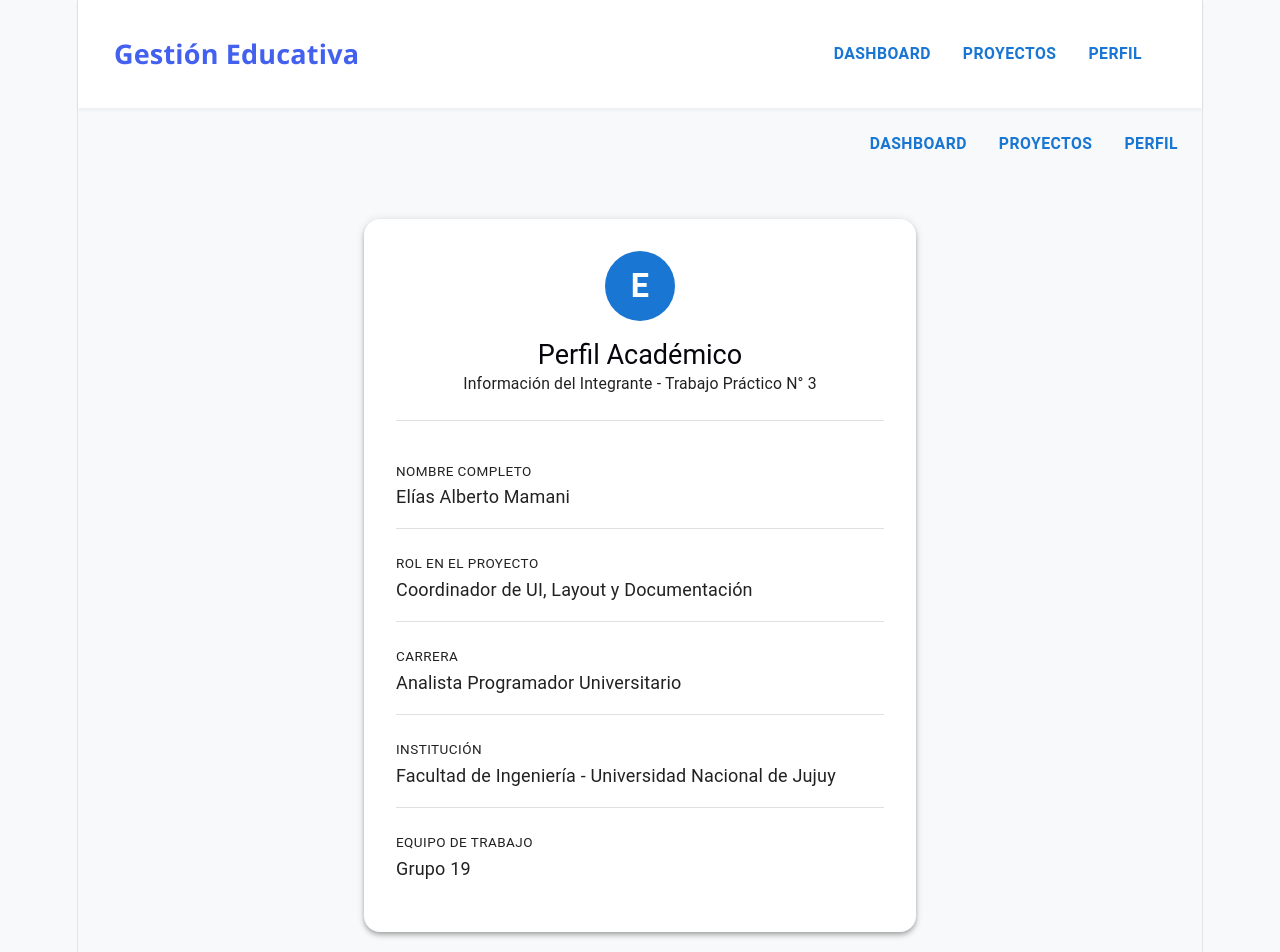
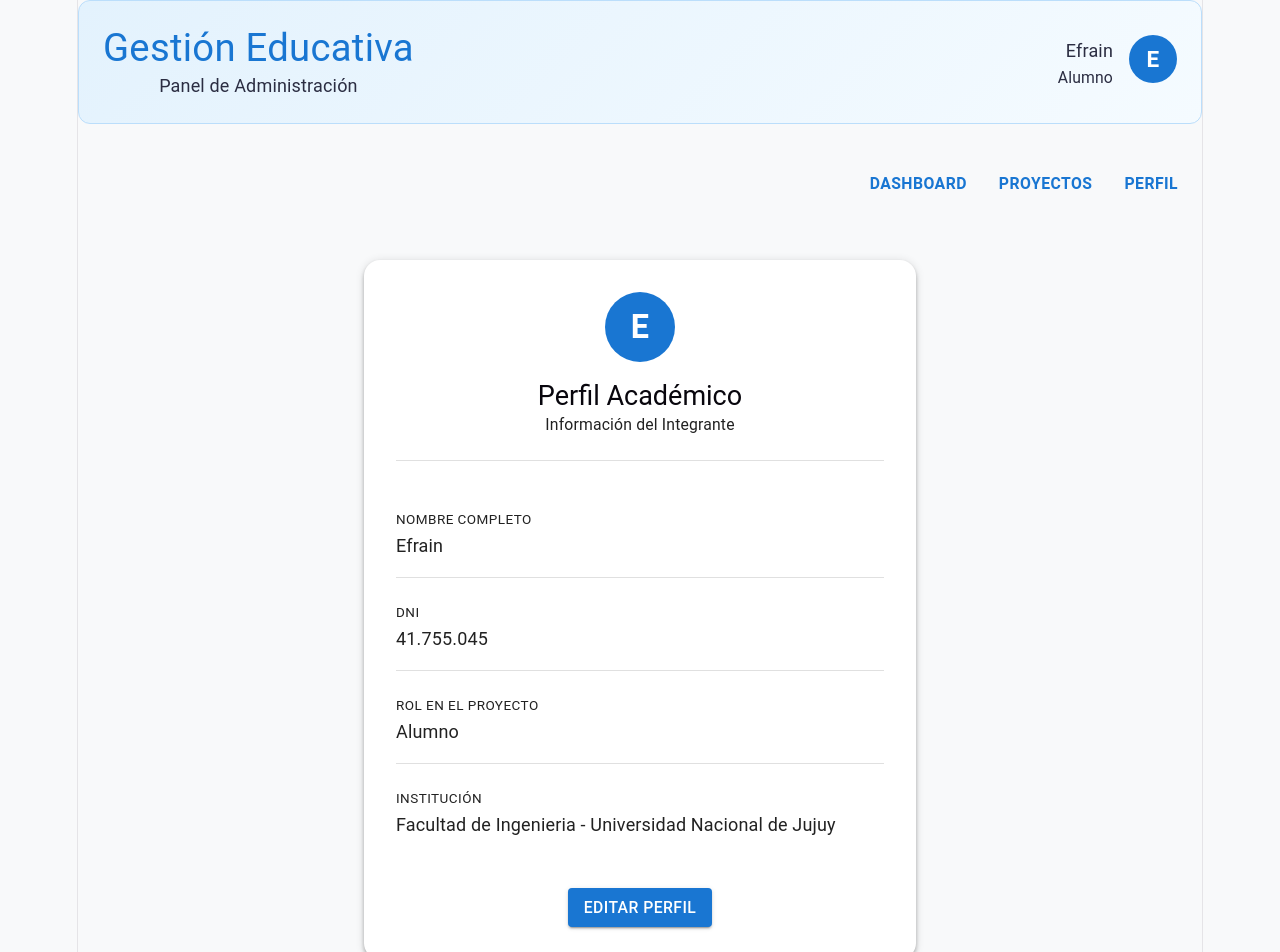
Before and after one commit to ArmeyaEfraain/pv_tp3_grupo19, a React (Vite) app: page /perfil in a window 1280 px wide. Shown: the top 952 px of the page. Built offline with nearby package versions, Linux system fonts and the light colour scheme.

Commit message:
feat: interfaz de perfil conectada a context api y readme actualizado

```diff
--- a/src/App.jsx
+++ b/src/App.jsx
@@ -5,6 +5,7 @@ import Header from './components/Header';
 import Nav from './components/Nav';
 import Footer from './components/Footer';
 import RegistroActividad from './components/RegistroActividad';
+import { UsuarioProvider } from './context/UsuarioContext';
 
 import ListaProyectos from './views/ListaProyectos';
 import DetalleProyecto from './views/DetalleProyecto';
@@ -53,6 +54,7 @@ function App() {
   );
 
   return (
+   <UsuarioProvider>
     <Router>
       <Header />
       <Nav />
@@ -89,7 +91,8 @@ function App() {
       </main>
 
       <Footer />
-    </Router>
+     </Router>
+    </UsuarioProvider>
   );
 }
 
--- a/src/components/Header.jsx
+++ b/src/components/Header.jsx
@@ -1,11 +1,50 @@
-import Nav from './Nav';
+import React, { useContext } from 'react';
+import { Box, Typography, Avatar, Stack } from '@mui/material';
+import { UsuarioContext } from '../context/UsuarioContext';
 
 const Header = () => {
+    const { usuario } = useContext(UsuarioContext);
+
     return (
-        <header className="main-header">
-            <div className="logo">Gestión Educativa</div>
-            <Nav />
-        </header>
+        <Box
+            component="header"
+            sx={{
+                p: 3,
+                mb: 3,
+                display: 'flex',
+                justifyContent: 'space-between',
+                alignItems: 'center',
+                borderRadius: 3,
+                background: 'linear-gradient(135deg, #e3f2fd, #f5fbff)',
+                border: '1px solid #bbdefb'
+            }}
+        >
+            <Box>
+                <Typography variant="h4" component="h1" fontWeight="bold" color="primary">
+                    Gestión Educativa
+                </Typography>
+                <Typography variant="body1" color="text.secondary">
+                    Panel de Administración
+                </Typography>
+            </Box>
+
+            {usuario && (
+                <Stack direction="row" spacing={2} alignItems="center">
+                    <Box sx={{ textAlign: 'right' }}>
+                        <Typography variant="subtitle1" fontWeight="bold" color="text.primary">
+                            {usuario.nombre}
+                        </Typography>
+                        <Typography variant="body2" color="text.secondary">
+                            {usuario.rol}
+                        </Typography>
+                    </Box>
+
+                    <Avatar sx={{ bgcolor: 'primary.main', width: 48, height: 48, fontWeight: 'bold' }}>
+                        {usuario.nombre.charAt(0)}
+                    </Avatar>
+                </Stack>
+            )}
+        </Box>
     );
 };
 
--- a/src/views/Perfil.jsx
+++ b/src/views/Perfil.jsx
@@ -1,36 +1,116 @@
-import React from 'react';
-import { Container, Paper, Box, Typography, Divider, List, ListItem, ListItemText, Avatar } from '@mui/material'; // Componentes oficiales de MUI
+import React, { useState, useContext } from 'react';
+import { Container, Paper, Box, Typography, Divider, List, ListItem, ListItemText, Avatar, Button, TextField, Stack } from '@mui/material';
+import { UsuarioContext } from '../context/UsuarioContext';
 
 const Perfil = () => {
+    const { usuario, actualizarPerfil } = useContext(UsuarioContext);
+
+    const [modoEdicion, setModoEdicion] = useState(false);
+
+    const [datosFormulario, setDatosFormulario] = useState({
+        nombre: usuario?.nombre || '',
+        dni: usuario?.dni || '',
+        rol: usuario?.rol || '',
+        institucion: usuario?.institucion || ''
+    });
+
+    const handleChange = (e) => {
+        setDatosFormulario({
+            ...datosFormulario,
+            [e.target.name]: e.target.value
+        });
+    };
+
+    const handleGuardar = (e) => {
+        e.preventDefault();
+        actualizarPerfil(datosFormulario);
+        setModoEdicion(false);
+    };
+
+    if (!usuario) return null;
+
     return (
-        // Container centra el contenido y limita su ancho máximo en pantallas grandes
         <Container maxWidth="sm" sx={{ py: 5 }}>
-
-            {/* Paper crea la superficie blanca elegante con bordes redondeados y sombra */}
             <Paper elevation={4} sx={{ p: 4, borderRadius: 4, backgroundColor: '#ffffff' }}>
 
-                {/* Contenedor superior para la presentación visual del perfil */}
                 <Box sx={{ display: 'flex', flexDirection: 'column', alignItems: 'center', mb: 3 }}>
-                    {/* Generamos un Avatar circular elegante con las iniciales del estudiante */}
                     <Avatar sx={{ bgcolor: 'primary.main', width: 70, height: 70, fontSize: '1.8rem', fontWeight: 'bold', mb: 2 }}>
-                        E
+                        {usuario.nombre.charAt(0)}
                     </Avatar>
                     <Typography variant="h5" component="h1" fontWeight="bold" color="text.primary">
                         Perfil Académico
                     </Typography>
                     <Typography variant="body2" color="text.secondary">
-                        Información del Integrante - Trabajo Práctico N° 3
+                        Información del Integrante
                     </Typography>
                 </Box>
 
-                <Divider sx={{ mb: 2 }} /> {/* Línea divisoria decorativa de MUI */}
+                <Divider sx={{ mb: 3 }} />
 
-                {/* Lista organizada para mostrar los datos requeridos por la cátedra  */}
+                {modoEdicion ? (
+
+                    /* --- INTERFAZ 1: FORMULARIO DE EDICIÓN --- */
+                    <Box component="form" onSubmit={handleGuardar}>
+                        <Stack spacing={2} sx={{ mb: 3 }}>
+                            <TextField
+                                label="Nombre Completo"
+                                name="nombre"
+                                value={datosFormulario.nombre}
+                                onChange={handleChange}
+                                fullWidth
+                                required
+                            />
+                            <TextField
+                                label="DNI"
+                                name="dni"
+                                value={datosFormulario.dni}
+                                onChange={handleChange}
+                                fullWidth
+                            />
+                            <TextField
+                                label="Rol en el Proyecto"
+                                name="rol"
+                                value={datosFormulario.rol}
+                                onChange={handleChange}
+                                fullWidth
+                                required
+                            />
+                            <TextField
+                                label="Institución"
+                                name="institucion"
+                                value={datosFormulario.institucion}
+                                onChange={handleChange}
+                                fullWidth
+                            />
+                        </Stack>
+
+                        <Stack direction="row" spacing={2} justifyContent="flex-end">
+                            <Button variant="outlined" color="error" onClick={() => setModoEdicion(false)}>
+                                Cancelar
+                            </Button>
+                            <Button type="submit" variant="contained" color="primary">
+                                Guardar Cambios
+                            </Button>
+                        </Stack>
+                    </Box>
+
+                ) : (
+
+                    /* --- INTERFAZ 2: LISTA DE DATOS --- */
+                    <>
                         <List disablePadding>
                             <ListItem sx={{ px: 0, py: 1.5 }}>
                                 <ListItemText
                                     primary={<Typography fontWeight="bold" color="text.secondary" variant="caption">NOMBRE COMPLETO</Typography>}
-                            secondary={<Typography variant="body1" fontWeight="500" color="text.primary">Elías Alberto Mamani</Typography>}
+                                    secondary={<Typography variant="body1" fontWeight="500" color="text.primary">{usuario.nombre}</Typography>}
+                                />
+                            </ListItem>
+                            <Divider component="li" />
+
+                            <ListItem sx={{ px: 0, py: 1.5 }}>
+                                <ListItemText
+                                    primary={<Typography fontWeight="bold" color="text.secondary" variant="caption">DNI</Typography>}
+                                    secondary={<Typography variant="body1" fontWeight="500" color="text.primary">{usuario.dni}</Typography>}
                                 />
                             </ListItem>
                             <Divider component="li" />
@@ -38,15 +118,7 @@ const Perfil = () => {
                             <ListItem sx={{ px: 0, py: 1.5 }}>
                                 <ListItemText
                                     primary={<Typography fontWeight="bold" color="text.secondary" variant="caption">ROL EN EL PROYECTO</Typography>}
-                            secondary={<Typography variant="body1" fontWeight="500" color="text.primary">Coordinador de UI, Layout y Documentación</Typography>}
-                        />
-                    </ListItem>
-                    <Divider component="li" />
-
-                    <ListItem sx={{ px: 0, py: 1.5 }}>
-                        <ListItemText
-                            primary={<Typography fontWeight="bold" color="text.secondary" variant="caption">CARRERA</Typography>}
-                            secondary={<Typography variant="body1" fontWeight="500" color="text.primary">Analista Programador Universitario</Typography>}
+                                    secondary={<Typography variant="body1" fontWeight="500" color="text.primary">{usuario.rol}</Typography>}
                                 />
                             </ListItem>
                             <Divider component="li" />
@@ -54,18 +126,18 @@ const Perfil = () => {
                             <ListItem sx={{ px: 0, py: 1.5 }}>
                                 <ListItemText
                                     primary={<Typography fontWeight="bold" color="text.secondary" variant="caption">INSTITUCIÓN</Typography>}
-                            secondary={<Typography variant="body1" fontWeight="500" color="text.primary">Facultad de Ingeniería - Universidad Nacional de Jujuy</Typography>}
-                        />
-                    </ListItem>
-                    <Divider component="li" />
-
-                    <ListItem sx={{ px: 0, py: 1.5 }}>
-                        <ListItemText
-                            primary={<Typography fontWeight="bold" color="text.secondary" variant="caption">EQUIPO DE TRABAJO</Typography>}
-                            secondary={<Typography variant="body1" fontWeight="500" color="text.primary">Grupo 19</Typography>}
+                                    secondary={<Typography variant="body1" fontWeight="500" color="text.primary">{usuario.institucion}</Typography>}
                                 />
                             </ListItem>
                         </List>
+
+                        <Box sx={{ display: 'flex', justifyContent: 'center', mt: 4 }}>
+                            <Button variant="contained" color="primary" onClick={() => setModoEdicion(true)}>
+                                Editar Perfil
+                            </Button>
+                        </Box>
+                    </>
+                )}
 
             </Paper>
         </Container>
```
Also changed, not shown: 1 other file (tests, documents, lock files or other folders). Lines whose indentation alone changed are shown as unchanged.
